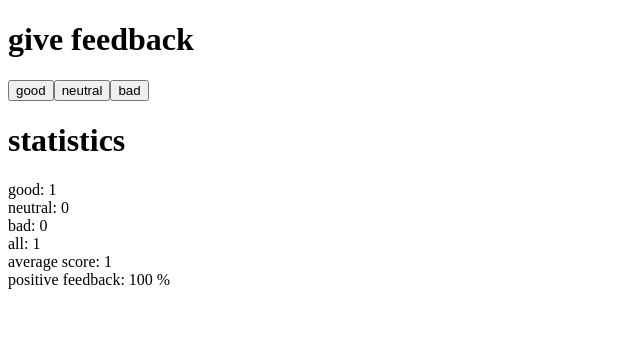
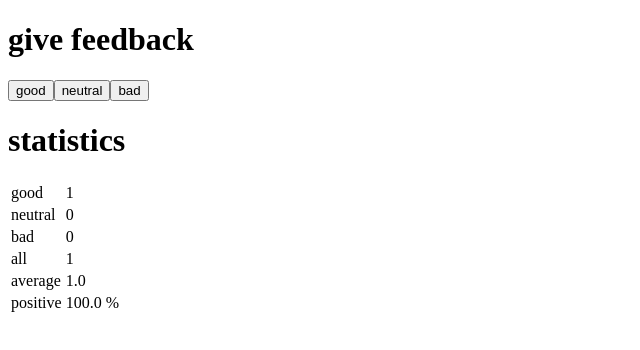
Before and after one commit to HimchanBae/FullstackSubmission, a React (Vite) app in the folder part1/unicafe/: page / in a window 1280 px wide. Both pictures are taken after a click on the button "good". Shown: the top 350 px of the page, without its empty margins (0-640 px from the left). Built offline with nearby package versions, Linux system fonts and the light colour scheme.

Commit message:
Part1 - 1.11 Clear

```diff
--- a/part1/unicafe/src/App.jsx
+++ b/part1/unicafe/src/App.jsx
@@ -16,9 +16,10 @@ const Button = (props) => {
 
 const StatisticLine = (props) => {
   return (
-    <div>
-      {props.text}: {props.value}
-    </div>
+    <tr>
+      <td>{props.text}</td>
+      <td>{props.value}</td>
+    </tr>
   );
 };
 
@@ -30,22 +31,26 @@ const Statistics = (props) => {
     return <p>No feedback given</p>;
   }
 
-  const averageScore =
-    (props.statistics.good - props.statistics.bad) / totalFeedback;
-  const positivePercentage = (props.statistics.good / totalFeedback) * 100;
+  const averageScore = (
+    (props.statistics.good - props.statistics.bad) /
+    totalFeedback
+  ).toFixed(1);
+  const positivePercentage = (
+    (props.statistics.good / totalFeedback) *
+    100
+  ).toFixed(1);
 
   return (
-    <div>
-      <StatisticLine text="good" value={props.statistics.good} />
-      <StatisticLine text="neutral" value={props.statistics.neutral} />
-      <StatisticLine text="bad" value={props.statistics.bad} />
-      <StatisticLine text="all" value={totalFeedback} />
-      <StatisticLine text="average score" value={averageScore} />
-      <StatisticLine
-        text="positive feedback"
-        value={positivePercentage + " %"}
-      />
-    </div>
+    <table>
+      <tbody>
+        <StatisticLine text="good" value={props.statistics.good} />
+        <StatisticLine text="neutral" value={props.statistics.neutral} />
+        <StatisticLine text="bad" value={props.statistics.bad} />
+        <StatisticLine text="all" value={totalFeedback} />
+        <StatisticLine text="average" value={averageScore} />
+        <StatisticLine text="positive" value={positivePercentage + " %"} />
+      </tbody>
+    </table>
   );
 };
 
```
